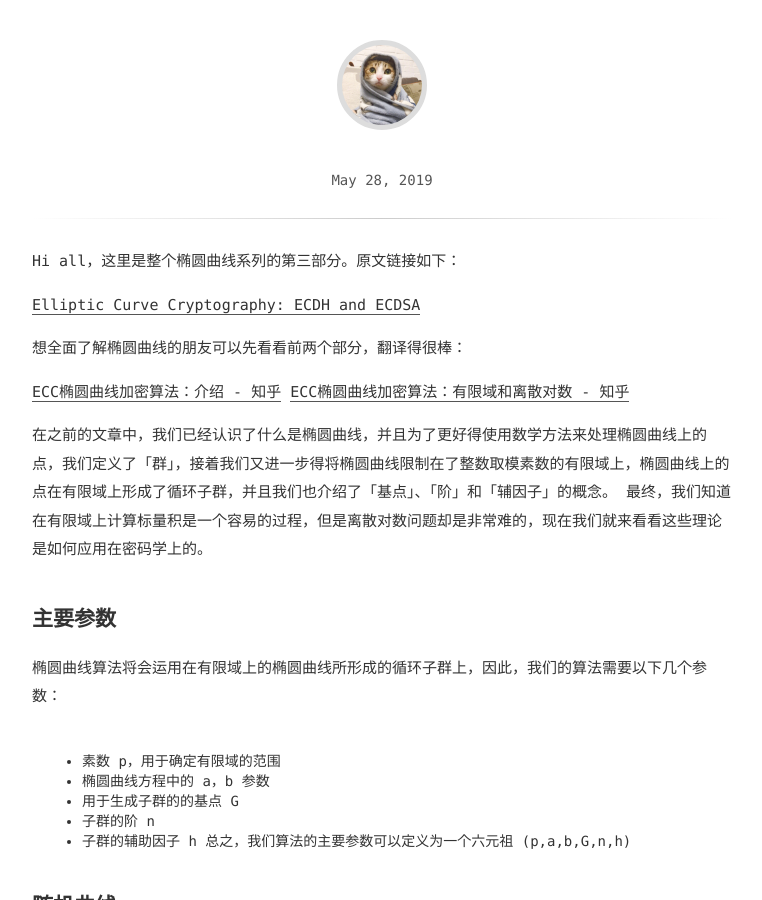
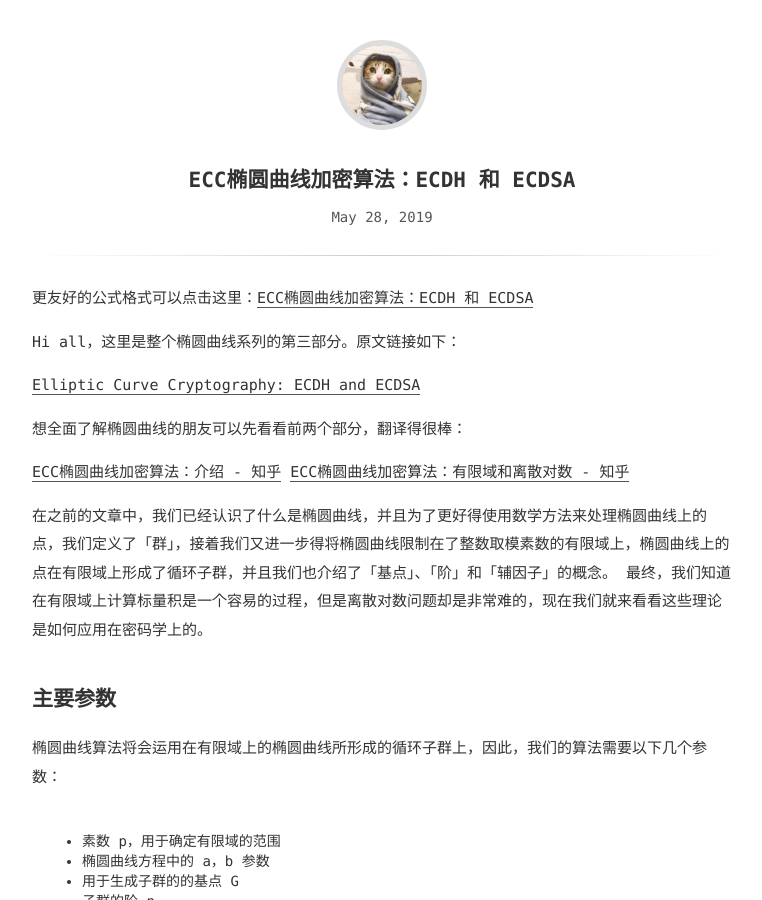
Before and after one commit to linkexin/linkexin.github.io, a Jekyll site: the page built from _posts/2019-05-28-【翻译】ECC椭圆曲线加密算法：ECDH 和 ECDSA.md, in a window 1280 px wide and 900 px high. Shown: the whole window, without its empty margins (258-1020 px from the left). Built offline with Jekyll 4.4.1, drawn with Linux system fonts in a browser that asks for light colours.

Commit message:
change title

```diff
--- a/_posts/2019-05-28-【翻译】ECC椭圆曲线加密算法：ECDH 和 ECDSA.md
+++ b/_posts/2019-05-28-【翻译】ECC椭圆曲线加密算法：ECDH 和 ECDSA.md
@@ -1,6 +1,7 @@
 ---
-title:【翻译】ECC椭圆曲线加密算法：ECDH 和 ECDSA
+title: ECC椭圆曲线加密算法：ECDH 和 ECDSA
 ---
+更友好的公式格式可以点击这里：[ECC椭圆曲线加密算法：ECDH 和 ECDSA](https://zhuanlan.zhihu.com/p/66794410)
 
 Hi all，这里是整个椭圆曲线系列的第三部分。原文链接如下：
 
```
